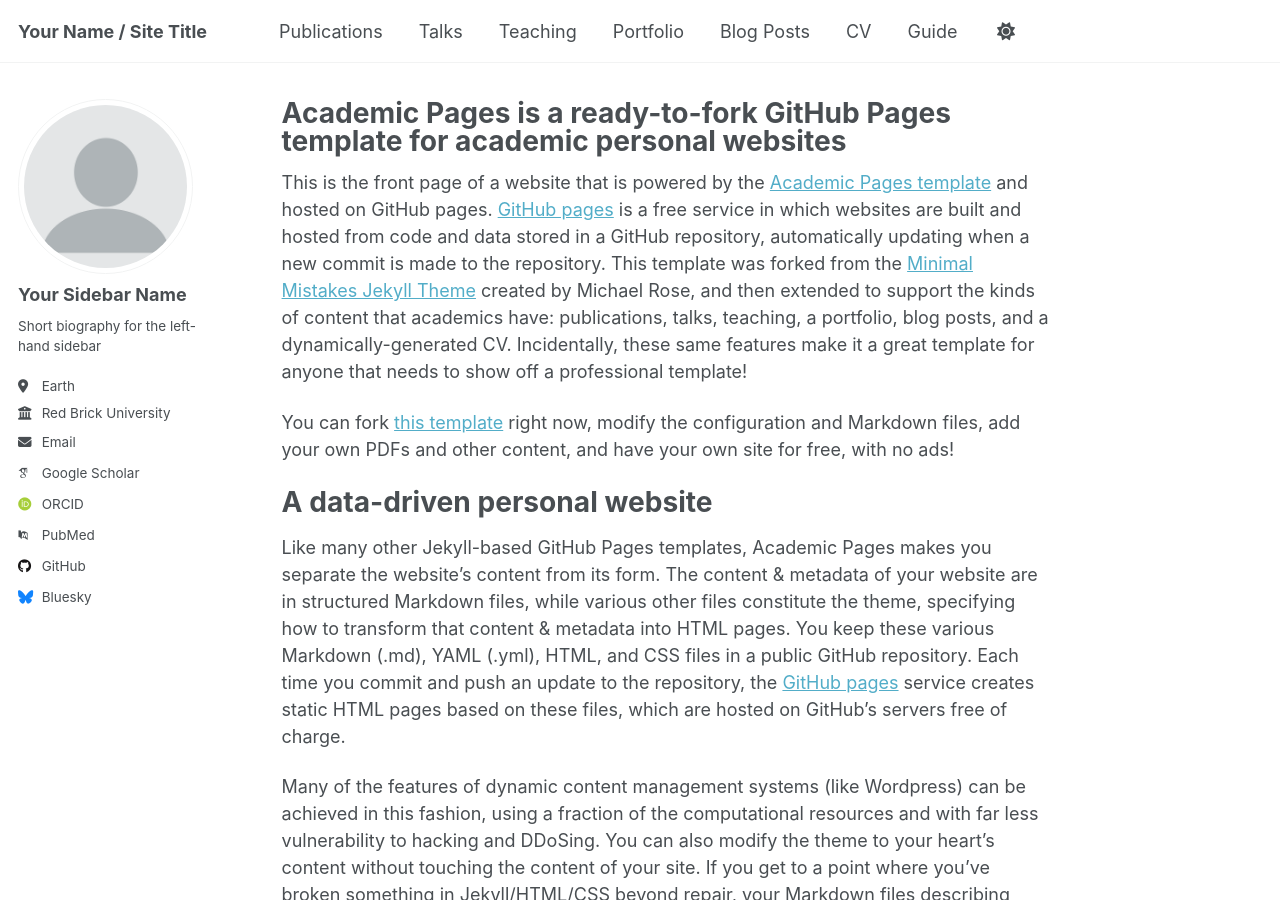
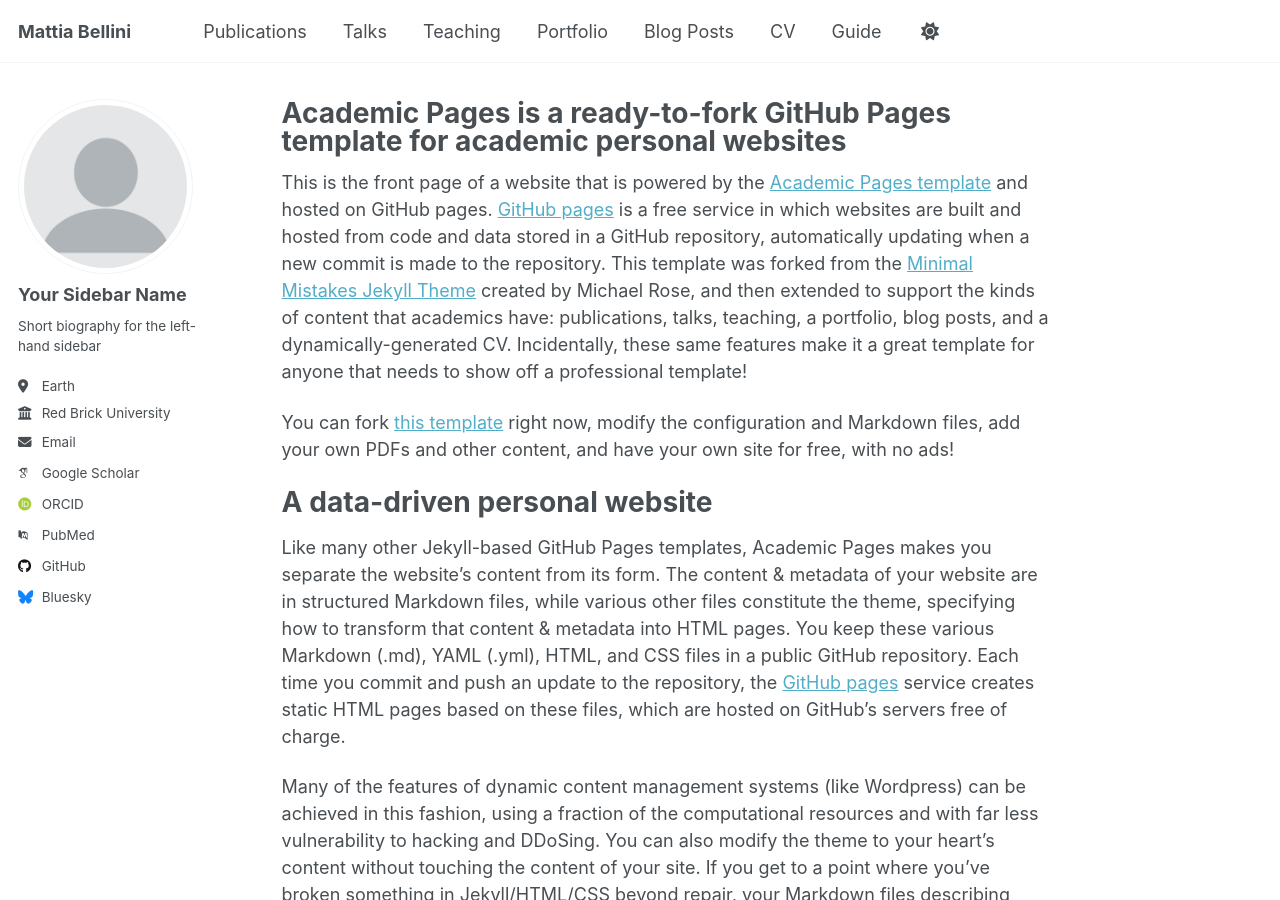
Before and after one commit to bellinitia/website, a Jekyll site: the page built from _pages/about.md, in a window 1280 px wide and 900 px high. Built offline with Jekyll 4.4.1, drawn with Linux system fonts in a browser that asks for light colours; some web fonts are replaced; a script that is not in the unit is left out.

Commit message:
site title changed

```diff
--- a/_config.yml
+++ b/_config.yml
@@ -9,7 +9,7 @@
 # Basic Site Settings
 locale                   : "en-US"
 site_theme               : "default" # Currently available options are "default", "air"
-title                    : "Your Name / Site Title"
+title                    : "Mattia Bellini"
 title_separator          : "-"
 name                     : &name "Your Name"
 description              : &description "Your Name's academic portfolio"   # Update this with a general description of your site, this is the default if not overridden by a page
```
